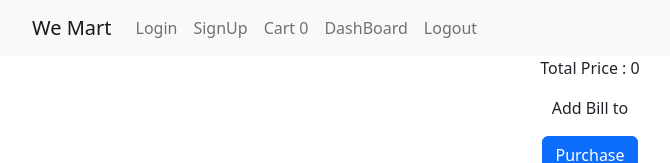
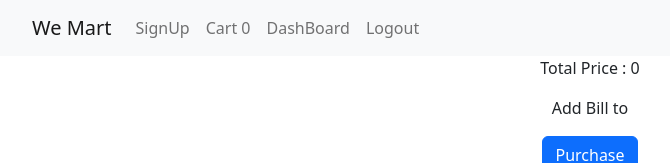
Before and after one commit to 15M236/capstone-fsd, a React (Create React App) app: page /cart in a window 1280 px wide. Shown: the top 163 px of the page, without its empty margins (50-720 px from the left). Built offline with nearby package versions, Linux system fonts and the light colour scheme; sample sign-in values are in the browser's storage.

Commit message:
after removing login

```diff
--- a/src/Title.js
+++ b/src/Title.js
@@ -22,7 +22,7 @@ function Title() {
               <Container>
                 <Navbar.Brand href="/">We Mart</Navbar.Brand>
                   <Nav className="me-auto">
-                    <Nav.Link onClick={() => navigate('/login')}>Login</Nav.Link>
+                    {!role && <Nav.Link onClick={() => navigate('/login')}>Login</Nav.Link>}
                     <Nav.Link onClick={() => navigate('/signin')}>SignUp</Nav.Link>
                     <Nav.Link onClick={() => navigate('/cart')}>Cart {context.cart.length}</Nav.Link>
                     {role === 'admin' ? <Nav.Link onClick={() => navigate('/adminDashboard')}>DashBoard</Nav.Link> :
```
